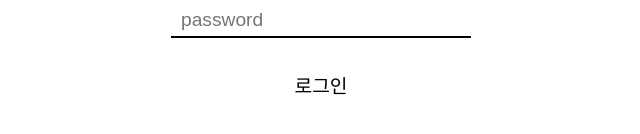
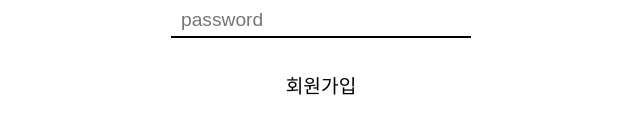
Before and after one commit to Circlewee/wanted-pre-onboarding-challenge-fe-1, a React (Vite) app: page /register in a window 1280 px wide. Shown: the part 450-584 px from the top of the page, without its empty margins (319-959 px from the left). Built offline with nearby package versions, Linux system fonts and the light colour scheme; a web font is replaced by a local one.

Commit message:
feat: buttonText props 추가

```diff
--- a/src/components/UserForm/UserForm.tsx
+++ b/src/components/UserForm/UserForm.tsx
@@ -4,10 +4,11 @@ import * as SC from './UserFormStyle';
 import { IUserInfo } from '@/types/types';
 
 interface IFormProps {
+  buttonText: string;
   onSubmit: (data: IUserInfo) => void;
 }
 
-const UserForm = ({ onSubmit }: IFormProps) => {
+const UserForm = ({ buttonText, onSubmit }: IFormProps) => {
   const {
     register,
     handleSubmit,
@@ -51,7 +52,7 @@ const UserForm = ({ onSubmit }: IFormProps) => {
         )}
       </SC.InputWrapper>
       <SC.LoginButton type='submit' disabled={!!errors.email || !!errors.password}>
-        로그인
+        {buttonText}
       </SC.LoginButton>
     </SC.Wrapper>
   );
--- a/src/pages/LoginPage/LoginPage.tsx
+++ b/src/pages/LoginPage/LoginPage.tsx
@@ -35,7 +35,7 @@ const LoginPage = () => {
   return (
     <SC.Wrapper>
       <SC.Title>로그인</SC.Title>
-      <UserForm onSubmit={loginSubmit} />
+      <UserForm onSubmit={loginSubmit} buttonText='로그인' />
       <SC.RegisterButton onClick={goRegister}>회원가입</SC.RegisterButton>
     </SC.Wrapper>
   );
```
